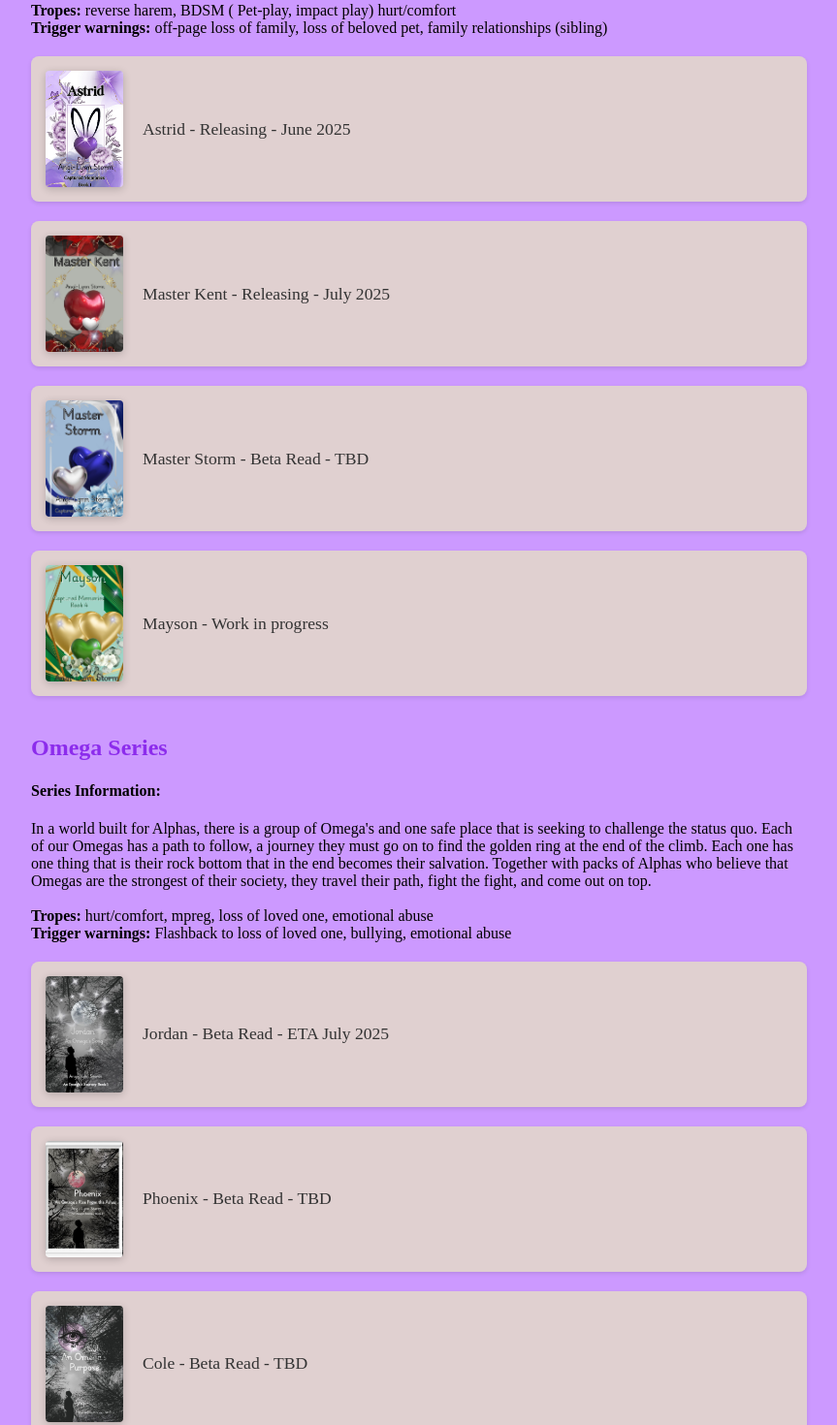
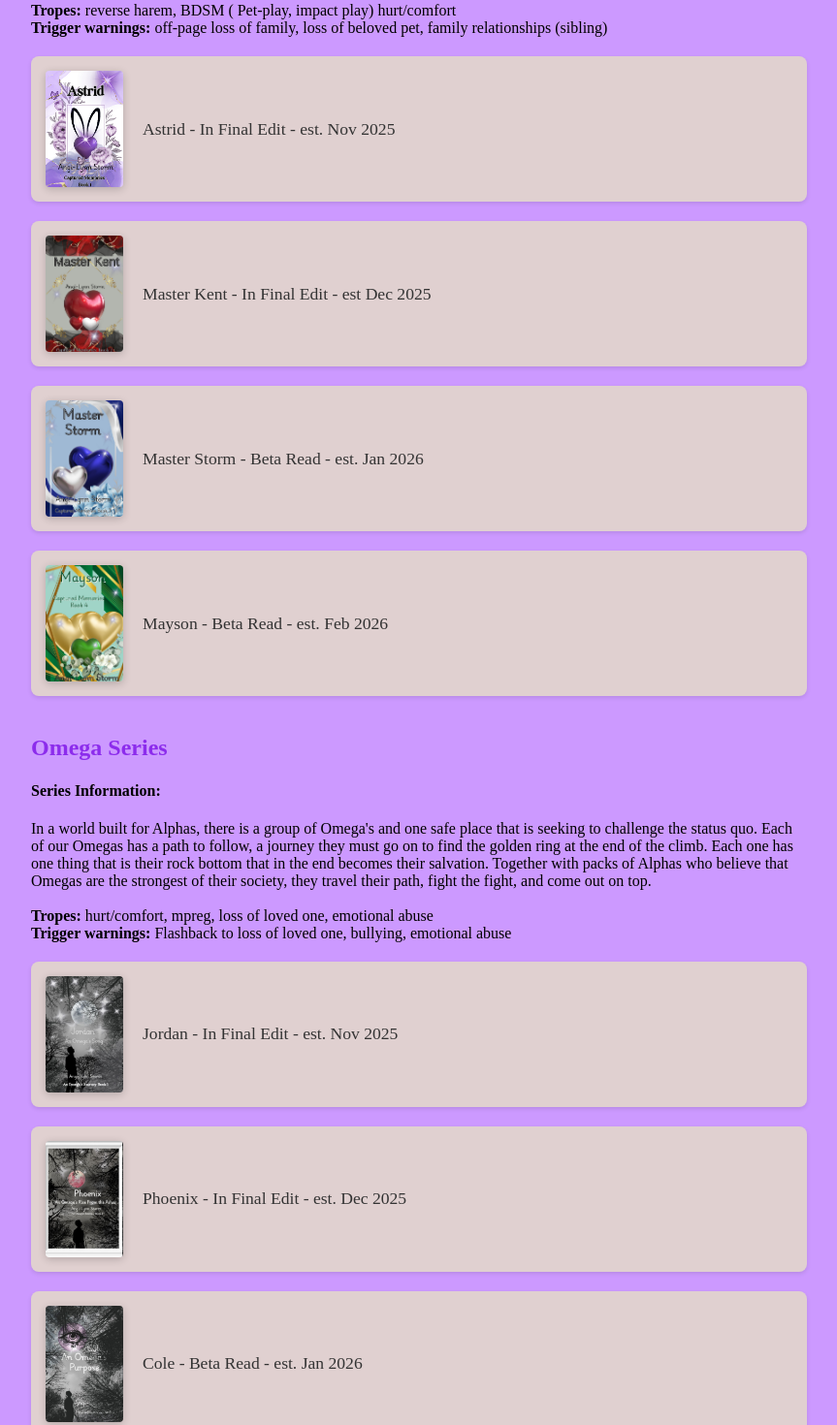
Before and after one commit to MiTOBrien/angi-lynn_storm-author, a Vue app: page /upcoming in a window 1280 px wide. Shown: the part 420-1890 px from the top of the page at 97% size, without its empty margins (208-1071 px from the left). Built offline with nearby package versions, Linux system fonts and the light colour scheme.

Commit message:
updates timeslines for book releases

```diff
--- a/index.html
+++ b/index.html
@@ -11,7 +11,7 @@
       name="description"
       content="Author website for Angi-Lynn Storm. She loves to share her own narrative, weaving together worlds full of magic, danger, and complex relationships. Books feature paranormal, magic, shifters, reverse-harem and more."
     />
-    <link rel="icon" href="/favicon.ico" />
+    <link rel="icon" href="/angilynnstorm-favicon.png" />
     <title>Angi-Lynn Storm - Author</title>
   </head>
   <body>
--- a/src/views/UpcomingView.vue
+++ b/src/views/UpcomingView.vue
@@ -104,7 +104,7 @@ if (typeof window !== 'undefined') {
           @click="isMobile && toggleMobileModal('astrid', $event)"
         >
           <img src="/AstridCover.jpg" alt="Astrid Book Cover" class="book-thumbnail" />
-          <span class="book-info">Astrid - Releasing - June 2025</span>
+          <span class="book-info">Astrid -  In Final Edit - est. Nov 2025</span>
           <span v-if="isMobile" class="tap-hint">Tap for details</span>
         </li>
         <li
@@ -114,7 +114,7 @@ if (typeof window !== 'undefined') {
           @click="isMobile && toggleMobileModal('kent', $event)"
         >
           <img src="/Kent.jpg" alt="Kent Book Cover" class="book-thumbnail" />
-          <span class="book-info">Master Kent - Releasing - July 2025</span>
+          <span class="book-info">Master Kent - In Final Edit - est Dec 2025</span>
           <span v-if="isMobile" class="tap-hint">Tap for details</span>
         </li>
         <li
@@ -124,7 +124,7 @@ if (typeof window !== 'undefined') {
           @click="isMobile && toggleMobileModal('storm', $event)"
         >
           <img src="/Storm.jpg" alt="Storm Book Cover" class="book-thumbnail" />
-          <span class="book-info">Master Storm - Beta Read - TBD</span>
+          <span class="book-info">Master Storm - Beta Read - est. Jan 2026</span>
           <span v-if="isMobile" class="tap-hint">Tap for details</span>
         </li>
         <li
@@ -134,7 +134,7 @@ if (typeof window !== 'undefined') {
           @click="isMobile && toggleMobileModal('mayson', $event)"
         >
           <img src="/Mayson.jpg" alt="Mayson Book Cover" class="book-thumbnail" />
-          <span class="book-info">Mayson - Work in progress</span>
+          <span class="book-info">Mayson - Beta Read - est. Feb 2026</span>
           <span v-if="isMobile" class="tap-hint">Tap for details</span>
         </li>
       </ul>
@@ -161,7 +161,7 @@ if (typeof window !== 'undefined') {
           @click="isMobile && toggleMobileModal('jordan', $event)"
         >
           <img src="/Jordan.jpg" alt="Jordan Book Cover" class="book-thumbnail" />
-          <span class="book-info">Jordan - Beta Read - ETA July 2025</span>
+          <span class="book-info">Jordan - In Final Edit - est. Nov 2025</span>
           <span v-if="isMobile" class="tap-hint">Tap for details</span>
         </li>
         <li
@@ -171,7 +171,7 @@ if (typeof window !== 'undefined') {
           @click="isMobile && toggleMobileModal('phoenix', $event)"
         >
           <img src="/Phoenix.jpg" alt="Phoenix Book Cover" class="book-thumbnail" />
-          <span class="book-info">Phoenix - Beta Read - TBD</span>
+          <span class="book-info">Phoenix - In Final Edit - est. Dec 2025</span>
           <span v-if="isMobile" class="tap-hint">Tap for details</span>
         </li>
         <li
@@ -181,7 +181,7 @@ if (typeof window !== 'undefined') {
           @click="isMobile && toggleMobileModal('cole', $event)"
         >
           <img src="/Cole.jpg" alt="Cole Book Cover" class="book-thumbnail" />
-          <span class="book-info">Cole - Beta Read - TBD</span>
+          <span class="book-info">Cole - Beta Read - est. Jan 2026</span>
           <span v-if="isMobile" class="tap-hint">Tap for details</span>
         </li>
         <li
@@ -191,7 +191,7 @@ if (typeof window !== 'undefined') {
           @click="isMobile && toggleMobileModal('micha', $event)"
         >
           <img src="/Micha.jpg" alt="Micha Book Cover" class="book-thumbnail" />
-          <span class="book-info">Micha - Work in progress</span>
+          <span class="book-info">Micha - Beta Read - est. Feb 2026</span>
           <span v-if="isMobile" class="tap-hint">Tap for details</span>
         </li>
       </ul>
```
Also changed, not shown: public/angilynnstorm-favicon.png (added).
